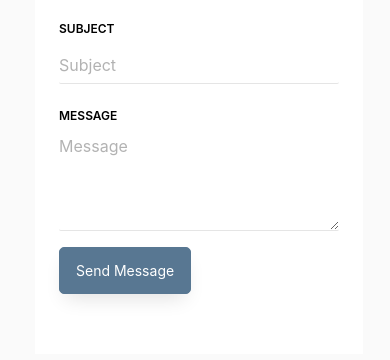
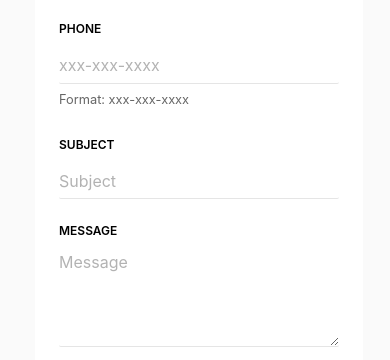
Before and after one commit to smith-tanner22/ntsfilms, a website built with Vite: page contactus.html in a window 390 px wide. Shown: the part 473-833 px from the top of the page. Built offline with nearby package versions, Linux system fonts and the light colour scheme.

Commit message:
addded phone number to contact us page

```diff
--- a/contactus.html
+++ b/contactus.html
@@ -74,6 +74,7 @@
                             name="name"
                             id="name"
                             placeholder="Name"
+                            required
                           />
                         </div>
                       </div>
@@ -86,7 +87,23 @@
                             name="email"
                             id="email"
                             placeholder="Email"
+                            required
                           />
+                        </div>
+                      </div>
+                      <div class="col-md-12">
+                        <div class="form-group">
+                          <label class="label" for="phone">Phone</label>
+                          <input
+                            type="tel"
+                            class="form-control"
+                            name="phone"
+                            id="phone"
+                            placeholder="xxx-xxx-xxxx"
+                            pattern="[0-9]{3}-[0-9]{3}-[0-9]{4}"
+                            required
+                          />
+                          <small>Format: xxx-xxx-xxxx</small>
                         </div>
                       </div>
                       <div class="col-md-12">
```
